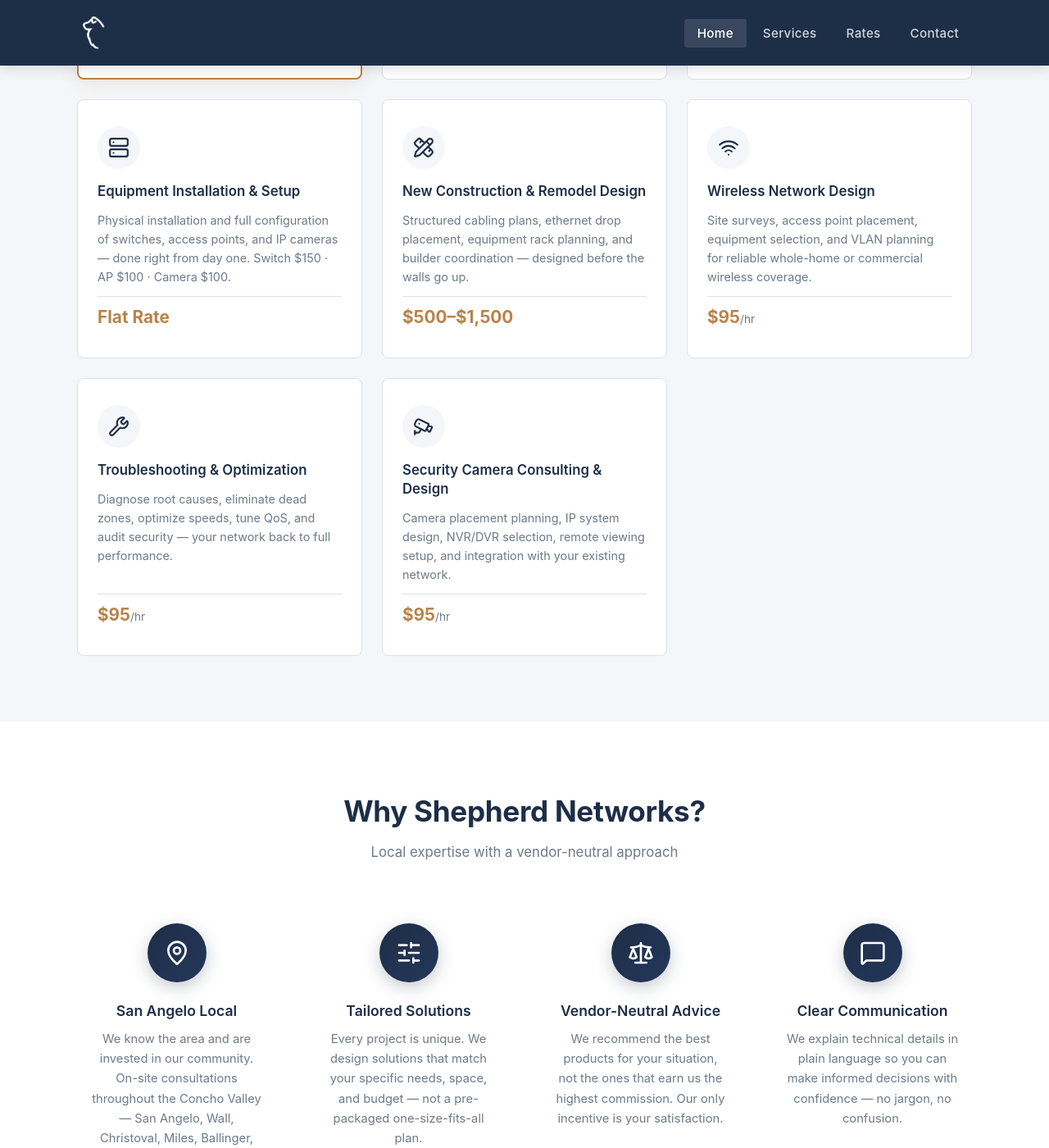
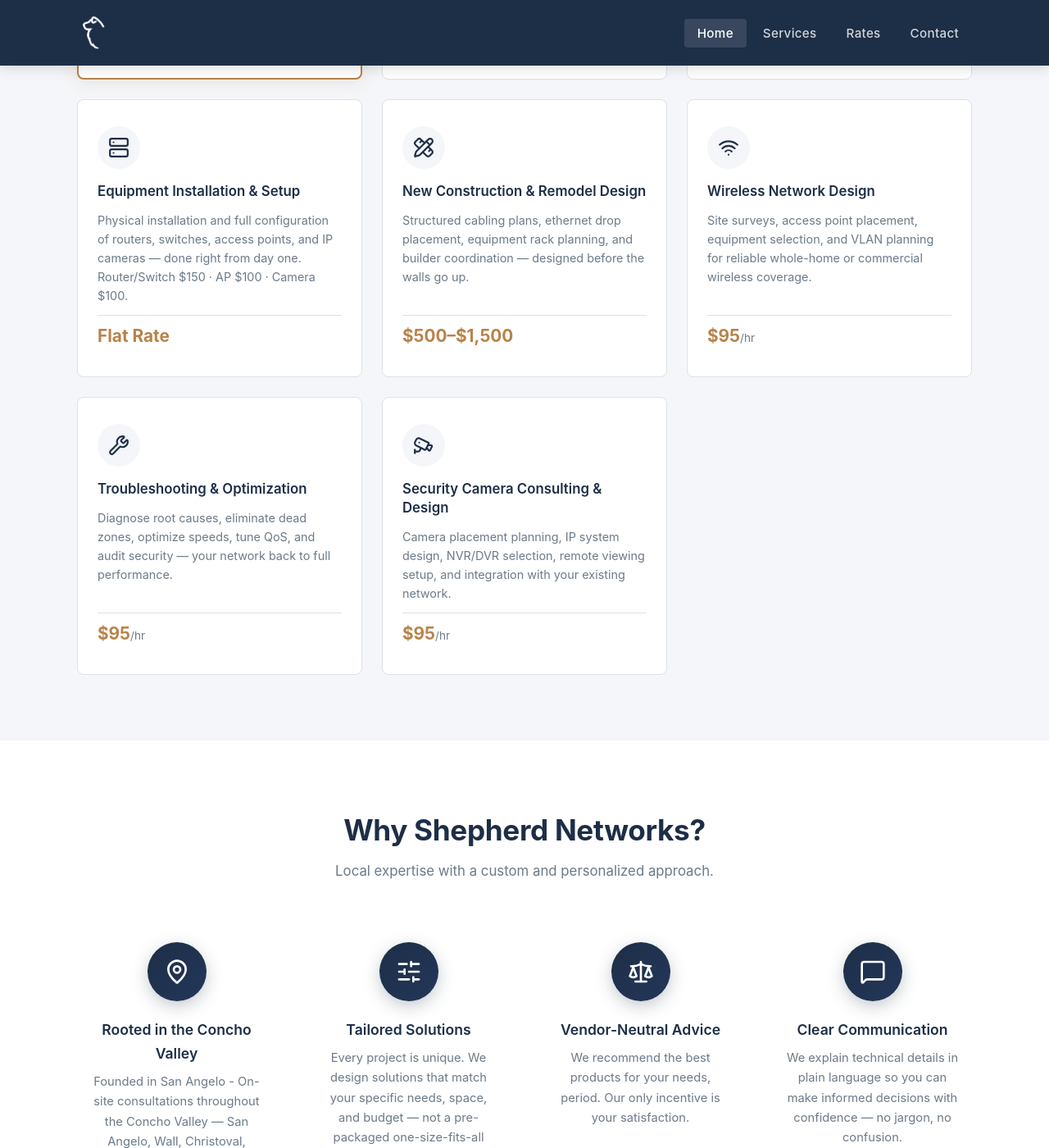
Before and after one commit to ntwkrgr/shepherd-networks, a Jekyll site: the page built from index.html, in a window 1280 px wide and 1400 px high, scrolled down 1359 px. Shown: the whole window at 82% size. Built offline with Jekyll 4.4.1, drawn with Linux system fonts in a browser that asks for light colours; nearby versions of some CDN libraries; some of the changed text lies outside the part shown.

Commit message:
Update index.html

```diff
--- a/index.html
+++ b/index.html
@@ -10,10 +10,10 @@
 <section id="home" class="hero">
   <div class="hero-inner">
     <div class="container">
-      <h1>Network Consulting<br>for San Angelo</h1>
+      <h1>San Angelo's Trusted<br>Network Experts</h1>
       <p>Professional network design, wireless solutions, security camera systems, and ongoing managed services — tailored for homes and businesses in the Concho Valley.</p>
       <div class="hero-buttons">
-        <a href="#services" class="btn btn-accent">Our Services</a>
+        <a href="#services" class="btn btn-accent">Services</a>
         <a href="#contact" class="btn btn-outline">Get in Touch</a>
       </div>
     </div>
@@ -56,7 +56,7 @@
           <i data-lucide="activity"></i>
         </div>
         <h3>Network Monitoring</h3>
-        <p>Around-the-clock availability and wireless performance monitoring with proactive alerts and monthly health summaries. Best on UniFi hardware.</p>
+        <p> Real-time alerts and wireless performance monitoring with proactive alerts and monthly health summaries.</p>
         <div class="service-card-price">$75<span>/mo</span></div>
       </div>
 
@@ -76,7 +76,7 @@
           <i data-lucide="server"></i>
         </div>
         <h3>Equipment Installation &amp; Setup</h3>
-        <p>Physical installation and full configuration of switches, access points, and IP cameras — done right from day one. Switch $150 · AP $100 · Camera $100.</p>
+        <p>Physical installation and full configuration of routers, switches, access points, and IP cameras — done right from day one. Router/Switch $150 · AP $100 · Camera $100.</p>
         <div class="service-card-price">Flat Rate</div>
       </div>
 
@@ -130,15 +130,15 @@
 <section id="why-us" class="section">
   <div class="container">
     <h2 class="section-title">Why Shepherd Networks?</h2>
-    <p class="section-subtitle">Local expertise with a vendor-neutral approach</p>
+    <p class="section-subtitle">Local expertise with a custom and personalized approach. </p>
     <div class="features-grid">
 
       <div class="feature-box">
         <div class="feature-box-icon">
           <i data-lucide="map-pin"></i>
         </div>
-        <h3>San Angelo Local</h3>
-        <p>We know the area and are invested in our community. On-site consultations throughout the Concho Valley — San Angelo, Wall, Christoval, Miles, Ballinger, and beyond.</p>
+        <h3>Rooted in the Concho Valley</h3>
+        <p>Founded in San Angelo - On-site consultations throughout the Concho Valley — San Angelo, Wall, Christoval, Miles, Ballinger, and beyond.</p>
       </div>
 
       <div class="feature-box">
@@ -154,7 +154,7 @@
           <i data-lucide="scale"></i>
         </div>
         <h3>Vendor-Neutral Advice</h3>
-        <p>We recommend the best products for your situation, not the ones that earn us the highest commission. Our only incentive is your satisfaction.</p>
+        <p>We recommend the best products for your needs, period. Our only incentive is your satisfaction.</p>
       </div>
 
       <div class="feature-box">
```
